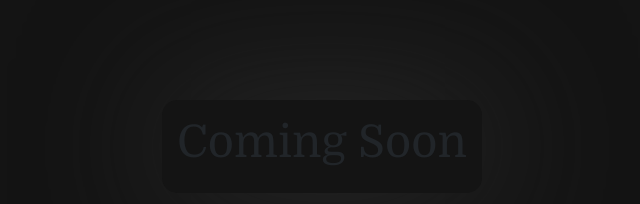
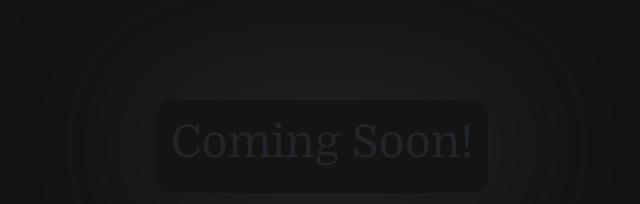
Before and after one commit to Off-Nominal/jbfc, a website: page index.html in a window 1280 px wide. Shown: the full height of the page, 318-958 px from the left. Drawn offline with nearby package versions, Linux system fonts and the light colour scheme.

```diff
--- a/index.html
+++ b/index.html
@@ -16,7 +16,7 @@
 
   <div id="page-container" style="border-radius: 15px; padding: 15px; margin-top: 100px;">
     <main>
-      <h1 class="fancy-text">Coming Soon</h1>
+      <h1 class="fancy-text">Coming Soon!</h1>
     </main>
   </div>
 
```
